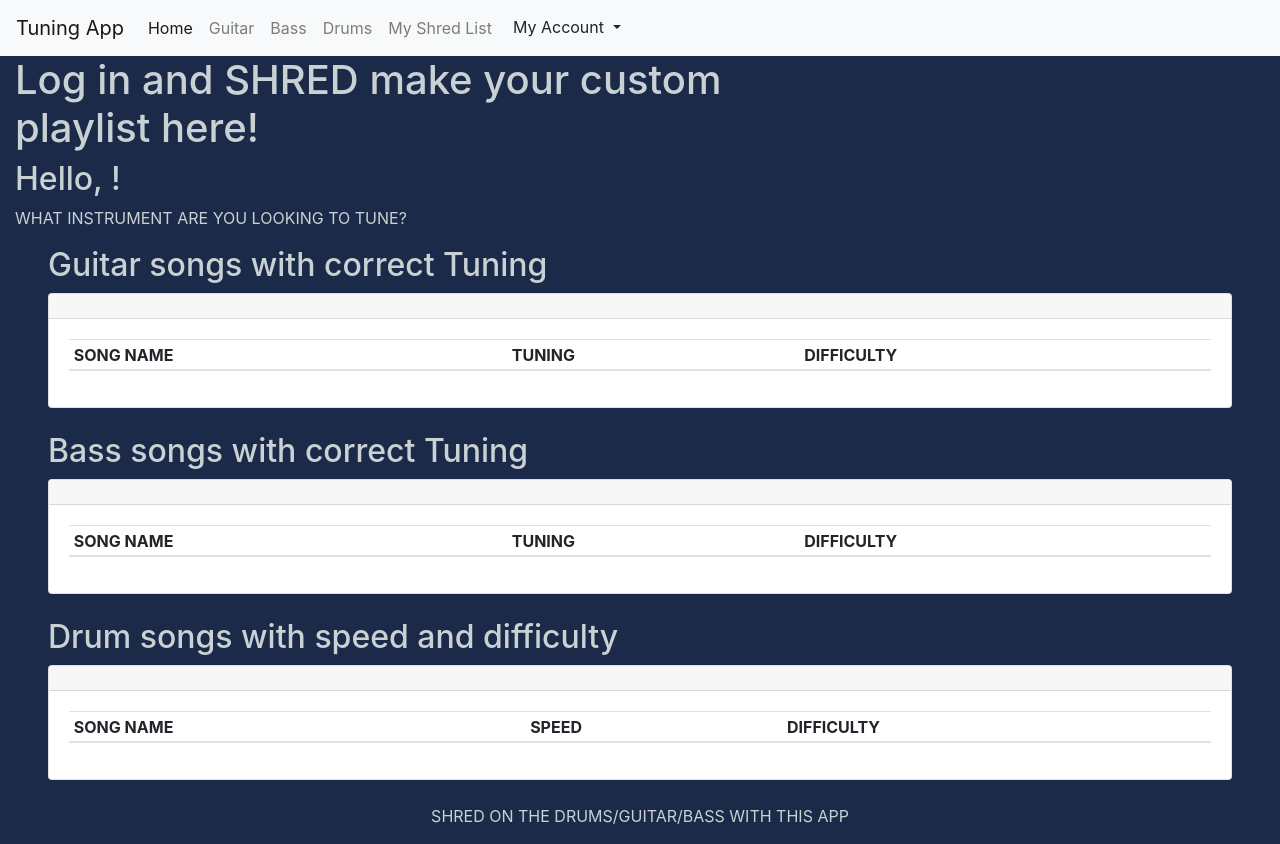
After one commit to Nmazil-Dev/Tuning_App-TEST, a Flask app: page /shred in a window 1280 px wide. The commit adds this page. Run offline with Flask 2, Linux system fonts and the light colour scheme; lists and menus that the app fills with data are empty; some libraries are stand-ins or nearby versions.

Commit message:
Fixed html templates, added shred.html

```diff
--- a/app/routes.py
+++ b/app/routes.py
@@ -19,3 +19,7 @@ def bass():
 @app.route('/drums')
 def drums():
     return render_template('drums.html', title='Drums')
+
+@app.route('/shred')
+def shred():
+    return render_template('shred.html', title="Songs")
--- a/app/templates/base.html
+++ b/app/templates/base.html
@@ -24,10 +24,24 @@
                 <a class="nav-item nav-link" href="{{ url_for('guitar')}}">Guitar</a>
                 <a class="nav-item nav-link" href="{{ url_for('bass')}}">Bass</a>
                 <a class="nav-item nav-link" href="{{ url_for('drums')}}">Drums</a>
+                <a class="nav-item nav-link" href="{{ url_for('shred')}}">My Shred List</a>
+                <div class="dropdown">
+                    <button class="btn dropdown-toggle" type="button" id="dropdownMenuButton" data-toggle="dropdown" aria-haspopup="true" aria-expanded="false">
+                      My Account
+                    </button>
+                    <div class="dropdown-menu" aria-labelledby="dropdownMenuButton">
+                      <a class="dropdown-item" href="#">Login</a>
+                      <a class="dropdown-item" href="#">Sign Up</a>
+                      <a class="dropdown-item" href="#">Forgot Password</a>
+                    </div>
+                  </div>
                 </div>
             </div>
             </nav>
     {% block content %}
     {% endblock content %}
+    <script src="https://code.jquery.com/jquery-3.2.1.slim.min.js" integrity="sha384-KJ3o2DKtIkvYIK3UENzmM7KCkRr/rE9/Qpg6aAZGJwFDMVNA/GpGFF93hXpG5KkN" crossorigin="anonymous"></script>
+    <script src="https://cdnjs.cloudflare.com/ajax/libs/popper.js/1.12.9/umd/popper.min.js" integrity="sha384-ApNbgh9B+Y1QKtv3Rn7W3mgPxhU9K/ScQsAP7hUibX39j7fakFPskvXusvfa0b4Q" crossorigin="anonymous"></script>
+    <script src="https://maxcdn.bootstrapcdn.com/bootstrap/4.0.0/js/bootstrap.min.js" integrity="sha384-JZR6Spejh4U02d8jOt6vLEHfe/JQGiRRSQQxSfFWpi1MquVdAyjUar5+76PVCmYl" crossorigin="anonymous"></script>
 </body>
 </html>
--- a/app/templates/bass.html
+++ b/app/templates/bass.html
@@ -1,4 +1,5 @@
 {% extends "base.html" %}
 {% block content %}
 <h1>Bass</h1>
+<h2>Tune Your Bass Here!</h2>
 {% endblock content %}
--- a/app/templates/drums.html
+++ b/app/templates/drums.html
@@ -1,4 +1,5 @@
 {% extends "base.html" %}
 {% block content %}
 <h1>Drums</h1>
+<h2>Learn Rudiments Here!</h2>
 {% endblock content %}
--- a/app/templates/guitar.html
+++ b/app/templates/guitar.html
@@ -1,4 +1,5 @@
 {% extends "base.html" %}
 {% block content %}
 <h1>Guitar</h1>
+<h2>Tune Your Guitar Here!</h2>
 {% endblock content %}
--- a/app/templates/home.html
+++ b/app/templates/home.html
@@ -1,4 +1,5 @@
 {% extends "base.html" %}
 {% block content %}
-<h1>Home</h1>
+<h1>WELCOME TO THE BEST TUNING APP EVER!</h1>
+<h2>Select an instrument you'd like to tune, or <a href="#">login</a> and shred to your custom playlist!</h2>
 {% endblock content %}
--- /dev/null
+++ b/app/templates/shred.html
@@ -0,0 +1,140 @@
+{% extends "base.html" %}
+{% block content %}
+<body>
+    <div class="container-fluid text-center" id="t2">
+      <div class="row content">
+        <div class="col-sm-8 text-left" id="t3">
+          <h1>Log in and SHRED make your custom playlist here!</h1>
+          <h2>Hello, <span id="firstname"></span>!</h2>
+          <p>WHAT INSTRUMENT ARE YOU LOOKING TO TUNE?</p>
+        </div>
+      </div>
+    </div>
+
+    <div class="container-fluid px-5">
+      <div>
+        <h2>Guitar songs with correct Tuning</h2>
+        <div class="card mb-4">
+          <div class="card-header"></div>
+          <div class="card-body">
+            <table class="table table-sm table-hover">
+              <thead>
+                <tr>
+                  <th scope="col">SONG NAME</th>
+                  <th scope="col">TUNING</th>
+                  <th scope="col">DIFFICULTY</th>
+                  <!-- <th scope="col"></th>
+                  <th scope="col"></th>
+                  <th scope="col"></th> -->
+                </tr>
+              </thead>
+              <tbody id='save-history'>
+              </tbody>
+            </table>
+          </div>
+        </div>
+      </div>
+
+      <div>
+        <div>
+          <h2>Bass songs with correct Tuning</h2>
+          <div class="card mb-4">
+            <div class="card-header"></div>
+            <div class="card-body">
+              <table class="table table-sm table-hover">
+                <thead>
+                  <tr>
+                    <th scope="col">SONG NAME</th>
+                    <th scope="col">TUNING</th>
+                    <th scope="col">DIFFICULTY</th>
+                    <!-- <th scope="col"></th>
+                    <th scope="col"></th>
+                    <th scope="col"></th> -->
+                  </tr>
+                </thead>
+                <tbody id='save-history'>
+                </tbody>
+              </table>
+            </div>
+          </div>
+        </div>
+      </div>
+
+      <div>
+        <h2>Drum songs with speed and difficulty</h2>
+        <div class="card mb-4">
+          <div class="card-header"></div>
+          <div class="card-body">
+            <table class="table table-sm table-hover">
+              <thead>
+                <tr>
+                  <th scope="col">SONG NAME</th>
+                  <th scope="col">SPEED</th>
+                  <th scope="col">DIFFICULTY</th>
+                  <!-- <th scope="col"></th>
+                  <th scope="col"></th>
+                  <th scope="col"></th> -->
+                </tr>
+              </thead>
+              <tbody id='save-history'>
+              </tbody>
+            </table>
+          </div>
+        </div>
+      </div>
+      <!-- END TABLES -->
+    </div>
+
+    <div>
+      <footer class="container-fluid text-center" id="foot">
+        <p>SHRED ON THE DRUMS/GUITAR/BASS WITH THIS APP</p>
+      </footer>
+    </div>
+    <script type="text/javascript" src="public/js/home.js"></script>
+
+    <!-- DELETE CONFIRM Modal -->
+    <div class="modal fade" id="delete-modal" tabindex="-1" role="dialog" aria-labelledby="deleteModalTitle"
+      aria-hidden="true">
+      <div class="modal-dialog modal-dialog-centered" role="document">
+        <div class="modal-content">
+          <div class="modal-header">
+            <h5 class="modal-title" id="delete-title">Delete Saved Order</h5>
+            <button type="button" class="close" data-dismiss="modal" aria-label="Close">
+              <span aria-hidden="true">&times;</span>
+            </button>
+          </div>
+          <div class="modal-body">
+            Are you sure you want to delete this order?
+          </div>
+          <div class="modal-footer">
+            <button type="button" class="btn btn-secondary" data-dismiss="modal">Cancel</button>
+            <button type="button" class="btn btn-warning" data-id="" id="confirm-delete-btn">DELETE</button>
+          </div>
+        </div>
+      </div>
+    </div>
+
+    <!-- SUBMIT ORDER Modal -->
+    <div class="modal fade" id="submit-modal" tabindex="-1" role="dialog" aria-labelledby="submitModalTitle"
+      aria-hidden="true">
+      <div class="modal-dialog modal-dialog-centered" role="document">
+        <div class="modal-content">
+          <div class="modal-header">
+            <h5 class="modal-title" id="submit-title">Delete Saved Order</h5>
+            <button type="button" class="close" data-dismiss="modal" aria-label="Close">
+              <span aria-hidden="true">&times;</span>
+            </button>
+          </div>
+          <div class="modal-body">
+            Would you like to Submit this order?
+          </div>
+          <div class="modal-footer">
+            <button type="button" class="btn btn-secondary" data-dismiss="modal">Cancel</button>
+            <button type="button" class="btn btn-warning" data-id="" id="submit-order-btn">Submit Order</button>
+          </div>
+        </div>
+      </div>
+    </div>
+
+  </body>
+{% endblock content %}
```
